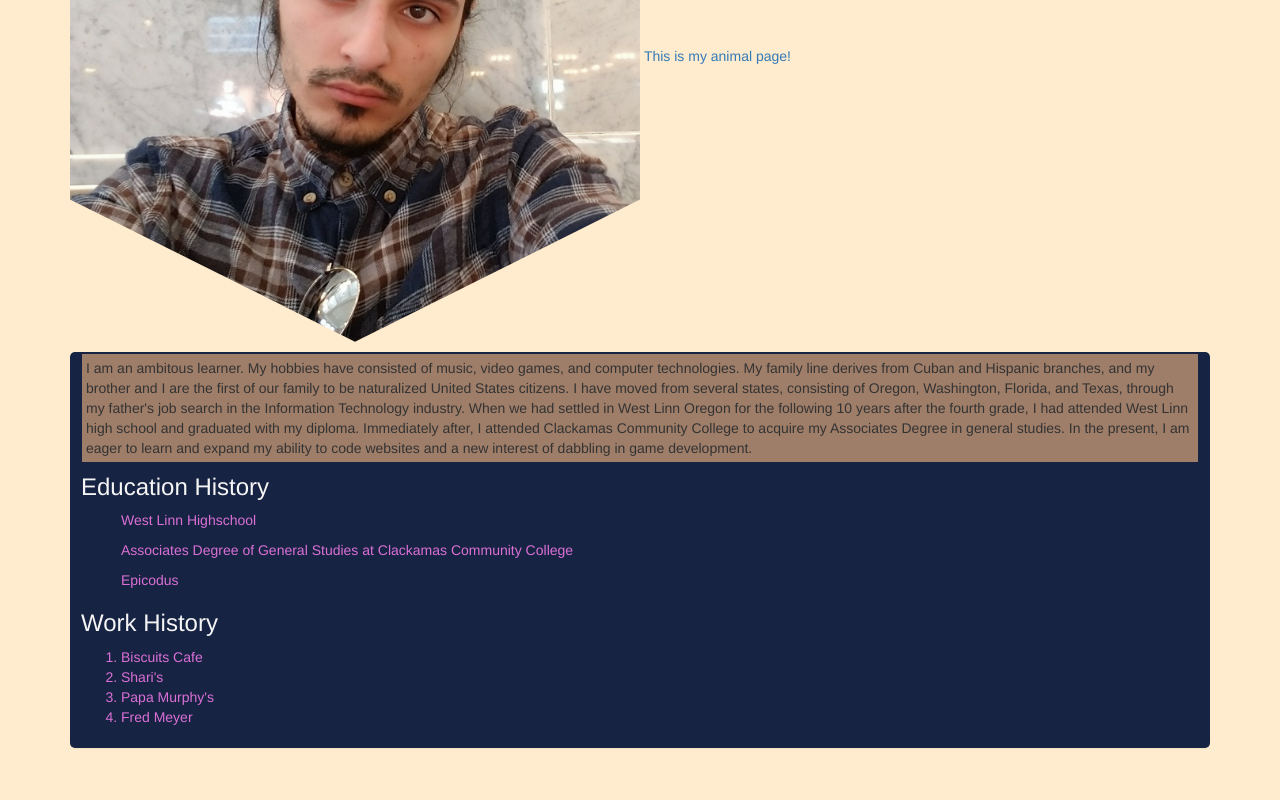
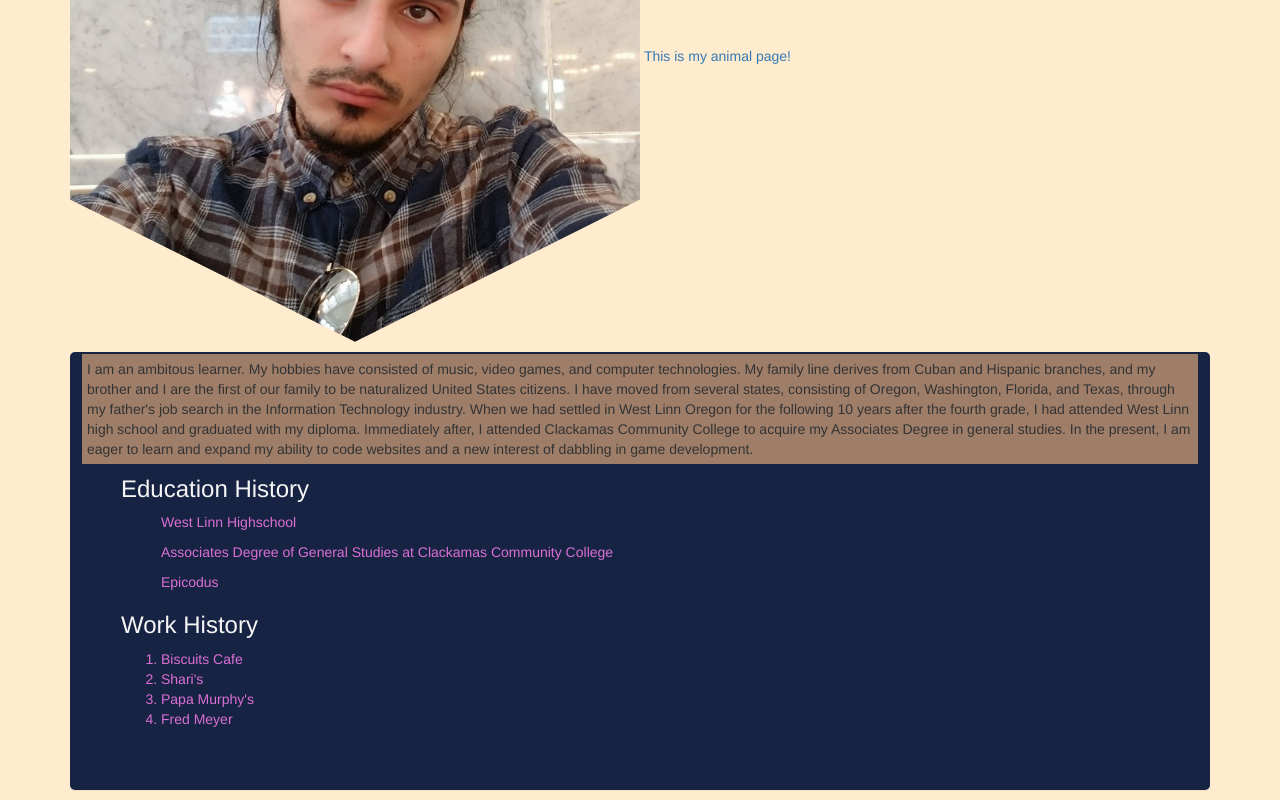
Before and after one commit to TonyBoy56/ruby-friday_project1, a plain HTML site: page index.html in a window 1280 px wide. Shown: the part 350-1150 px from the top of the page. Before the commit the page ends 1108 px from the top, so only its background shows below. Drawn offline with Linux system fonts and the light colour scheme.

Commit message:
change float in aboutMe to 'right'.

```diff
--- a/css/styles.css
+++ b/css/styles.css
@@ -12,9 +12,9 @@ h1 {
 }
 
 p#aboutMe {
-  float: left;
+  float: right;
   margin: 12px;
-  padding: 4px;
+  padding: 5px;
   background-color: #9f7e69 ;
 }
 
@@ -28,7 +28,7 @@ img {
 
 .panel {
   background-color: #172342;
-  padding: 1rem;
+  padding: 5rem;
   color: #283044;
   border-radius: 0.5rem;
   margin: 1rem 0;
```
